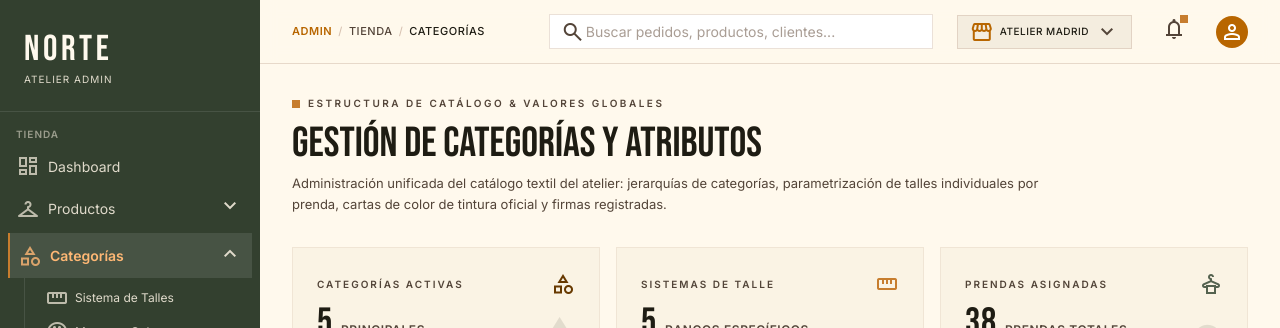
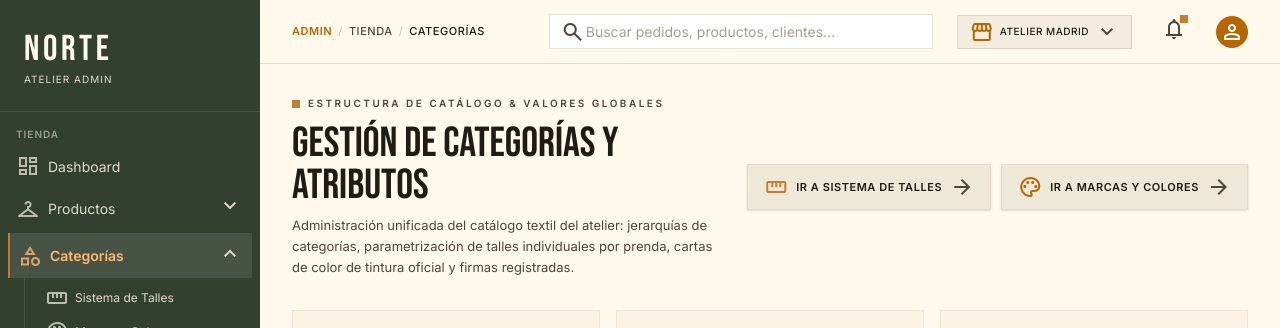
Before and after one commit to Angelussz/proyecto-norte, a Next.js app: page /admin/categorias in a window 1280 px wide. Shown: the top 328 px of the page. Built offline with nearby package versions, Linux system fonts and the light colour scheme.

Commit message:
feat(admin): agregar botones de acceso directo a Sistema de Talles y Marcas y Colores en vista Categorías

```diff
--- a/features/admin/components/admin-categories-view.tsx
+++ b/features/admin/components/admin-categories-view.tsx
@@ -1,6 +1,7 @@
 "use client";
 
 import { useState } from "react";
+import Link from "next/link";
 
 type CategoryItem = {
   id: string;
@@ -165,7 +166,8 @@ export function AdminCategoriesView() {
     <main className="w-full bg-surface min-h-[calc(100vh-4rem)]">
       <div className="w-full max-w-[1400px] mx-auto px-4 sm:px-6 lg:px-8 py-8 flex flex-col gap-8">
         {/* ── 1. Encabezado principal ── */}
-        <header className="flex flex-col gap-2">
+        <header className="flex flex-col lg:flex-row lg:items-start justify-between gap-6">
+          <div className="flex flex-col gap-2">
             {/* Badge */}
             <div className="inline-flex items-center gap-2">
               <span className="w-2 h-2 bg-mustard" />
@@ -180,9 +182,35 @@ export function AdminCategoriesView() {
             </h1>
             <p className="font-inter text-[13px] text-on-surface-variant leading-relaxed max-w-3xl">
               Administración unificada del catálogo textil del atelier: jerarquías de categorías,
-            parametrización de talles individuales por prenda, cartas de color de tintura oficial y
-            firmas registradas.
+              parametrización de talles individuales por prenda, cartas de color de tintura oficial
+              y firmas registradas.
             </p>
+          </div>
+
+          {/* Botones de navegación directa a sub-vistas */}
+          <div className="flex flex-wrap items-center gap-2.5 shrink-0 self-start lg:self-center">
+            <Link
+              href="/admin/categorias/talles"
+              className="inline-flex items-center gap-2 px-4 py-2.5 bg-surface-container-high hover:bg-surface-variant text-on-surface border border-outline-variant/40 font-inter text-[11px] uppercase tracking-wider font-semibold shadow-sm transition-all hover:border-primary/50"
+            >
+              <span className="material-symbols-outlined text-[18px] text-mustard">straighten</span>
+              <span>Ir a Sistema de Talles</span>
+              <span className="material-symbols-outlined text-[14px] text-on-surface-variant">
+                arrow_forward
+              </span>
+            </Link>
+
+            <Link
+              href="/admin/categorias/colores-marcas"
+              className="inline-flex items-center gap-2 px-4 py-2.5 bg-surface-container-high hover:bg-surface-variant text-on-surface border border-outline-variant/40 font-inter text-[11px] uppercase tracking-wider font-semibold shadow-sm transition-all hover:border-primary/50"
+            >
+              <span className="material-symbols-outlined text-[18px] text-primary">palette</span>
+              <span>Ir a Marcas y Colores</span>
+              <span className="material-symbols-outlined text-[14px] text-on-surface-variant">
+                arrow_forward
+              </span>
+            </Link>
+          </div>
         </header>
 
         {/* ── 2. Panel de Métricas / 3 KPI Cards ── */}
```
Lines whose indentation alone changed are shown as unchanged.
